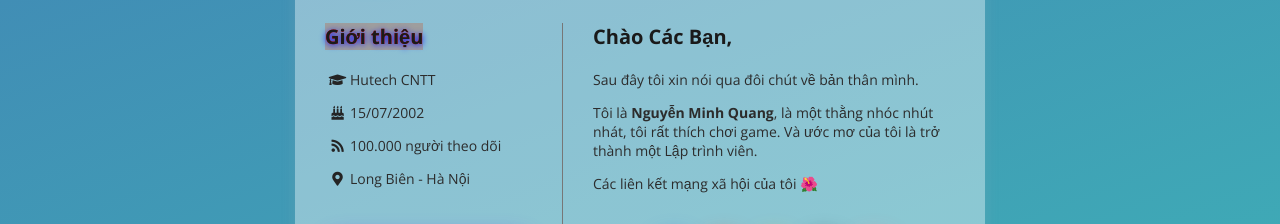
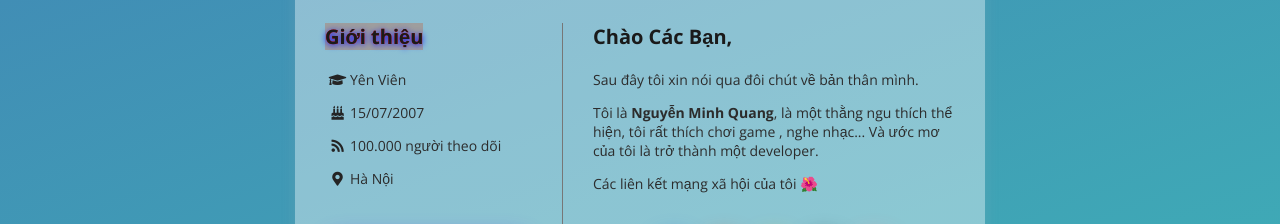
Before and after one commit to gutboizsitinh/NgMinhQuang, a plain HTML site: page index.html in a window 1280 px wide. Shown: the part 332-556 px from the top of the page. Drawn offline with nearby package versions, Linux system fonts and the light colour scheme; grey boxes are pictures that could not be loaded.

Commit message:
Update index.html

```diff
--- a/index.html
+++ b/index.html
@@ -60,10 +60,10 @@ var message="NoRightClicking"; function defeatIE() {if (document.all) {(message)
                 <div class="left">
                     <div class="intro">
                         <h3><span style='background: url(&quot;https://lh5.googleusercontent.com/proxy/8pFzttS9q8jwN_vA-_u7dSEDH2WlAZ4SA2YSEgzGWiqmdYhUejwgcv-nKmpx1hlwrL8oTVz1DfK_daTeAt_it_MHRA42jmPHFk-6smvJ5LocCs-5Pw=s0-d&quot;) repeat scroll 0% 0% transparent; text-shadow: 0pt 0pt red, 0pt 1pt 0.3em blue;'>Giới thiệu</span></h3>
-                        <p><i class="fas fa-graduation-cap"></i>Hutech CNTT</p>
-                        <p><i class="fas fa-birthday-cake"></i>15/07/2002</p>
+                        <p><i class="fas fa-graduation-cap"></i>Yên Viên</p>
+                        <p><i class="fas fa-birthday-cake"></i>15/07/2007</p>
                         <p><i class="fas fa-rss"></i>100.000 người theo dõi</p>
-                        <p><i class="fas fa-map-marker-alt"></i>Long Biên - Hà Nội</p>
+                        <p><i class="fas fa-map-marker-alt"></i>Hà Nội</p>
                     </div>
                     <a class="follow" href="https://www.facebook.com/QuangGoodBoy/"blank" title="Theo dõi tôi uwu"><span style='background: url(&quot;https://lh5.googleusercontent.com/proxy/8pFzttS9q8jwN_vA-_u7dSEDH2WlAZ4SA2YSEgzGWiqmdYhUejwgcv-nKmpx1hlwrL8oTVz1DfK_daTeAt_it_MHRA42jmPHFk-6smvJ5LocCs-5Pw=s0-d&quot;) repeat scroll 0% 0% transparent; text-shadow: 0pt 0pt red, 0pt 1pt 0.3em blue;'>Follow Me</span></a>
                 </div>
@@ -71,7 +71,7 @@ var message="NoRightClicking"; function defeatIE() {if (document.all) {(message)
                     <div class='description'>
                         <h3>Chào Các Bạn,</h3>
                         <p>Sau đây tôi xin nói qua đôi chút về bản thân mình.</p>
-                        <p>Tôi là <b>Nguyễn Minh Quang</b>, là một thằng nhóc nhút nhát, tôi rất thích chơi game. Và ước mơ của tôi là trở thành một Lập trình viên.</p>
+                        <p>Tôi là <b>Nguyễn Minh Quang</b>, là một thằng ngu thích thể hiện, tôi rất thích chơi game , nghe nhạc... Và ước mơ của tôi là trở thành một developer.</p>
                         <p>Các liên kết mạng xã hội của tôi 🌺</p>
                     </div>
                     <ul class="link">
```
